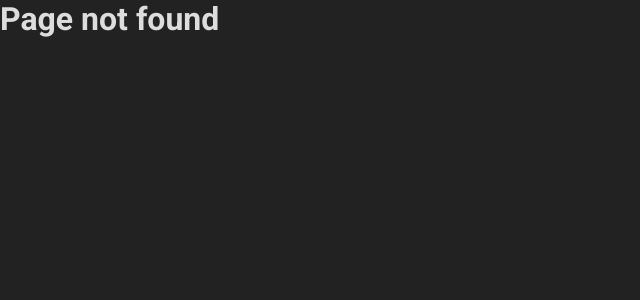
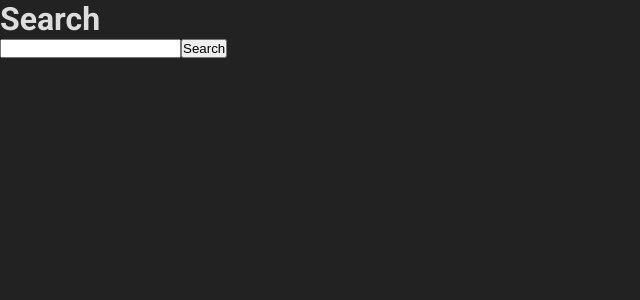
Before and after one commit to Jeff-Moraes/Training-NextJS, a Next.js app: page /search in a window 1280 px wide. Before the commit this address had no page. Shown: the top 300 px of the page, without its empty margins (0-640 px from the left). Built offline with nearby package versions, Linux system fonts and the light colour scheme.

Commit message:
Search functionality using server side with getServerSideProps

```diff
--- /dev/null
+++ b/src/pages/search.tsx
@@ -0,0 +1,71 @@
+import { GetServerSideProps } from "next";
+import Link from 'next/link';
+import { useRouter } from "next/router";
+import { FormEvent, useState } from "react";
+import Prismic from 'prismic-javascript';
+import { Document } from 'prismic-javascript/types/documents';
+import PrismicDom from 'prismic-dom';
+import { client } from "@/lib/prismic";
+
+interface SearchProps {
+  searchResults: Document[];
+}
+
+export default function Search({ searchResults }: SearchProps) {
+  const router = useRouter();
+  const [ search, setSearch ] = useState("");
+
+  const handleSearch = (event: FormEvent) => {
+    event.preventDefault();
+
+    router.push(
+      `/search?q=${encodeURIComponent(search)}`
+    )
+
+    setSearch('');
+  }
+
+  return (
+    <div>
+      <h1>Search</h1>
+      <form onSubmit={handleSearch} >
+        <input
+          type="text"
+          value={search}
+          onChange={({target}) => setSearch(target.value)} />
+          <button type="submit">Search</button>
+      </form>
+
+
+        <ul>
+          {searchResults.map(product => (
+            <li key={product.id}>
+              <Link href={`/catalog/products/${product.uid}`} >
+                <a>{PrismicDom.RichText.asText(product.data.title)}</a>
+              </Link>
+            </li>
+          ))}
+        </ul>
+    </div>
+  )
+}
+
+export const getServerSideProps: GetServerSideProps<SearchProps> = async (context) => {
+  const { q } = context.query;
+
+  if(!q) {
+    return { props: { searchResults: [] } }
+  }
+
+  const searchResults = await client().query([
+    Prismic.Predicates.at('document.type', 'product'),
+    Prismic.Predicates.fulltext('my.product.title', String(q)),
+  ]);
+
+  return {
+    props: {
+      searchResults: searchResults.results,
+    }
+  }
+
+}
```
